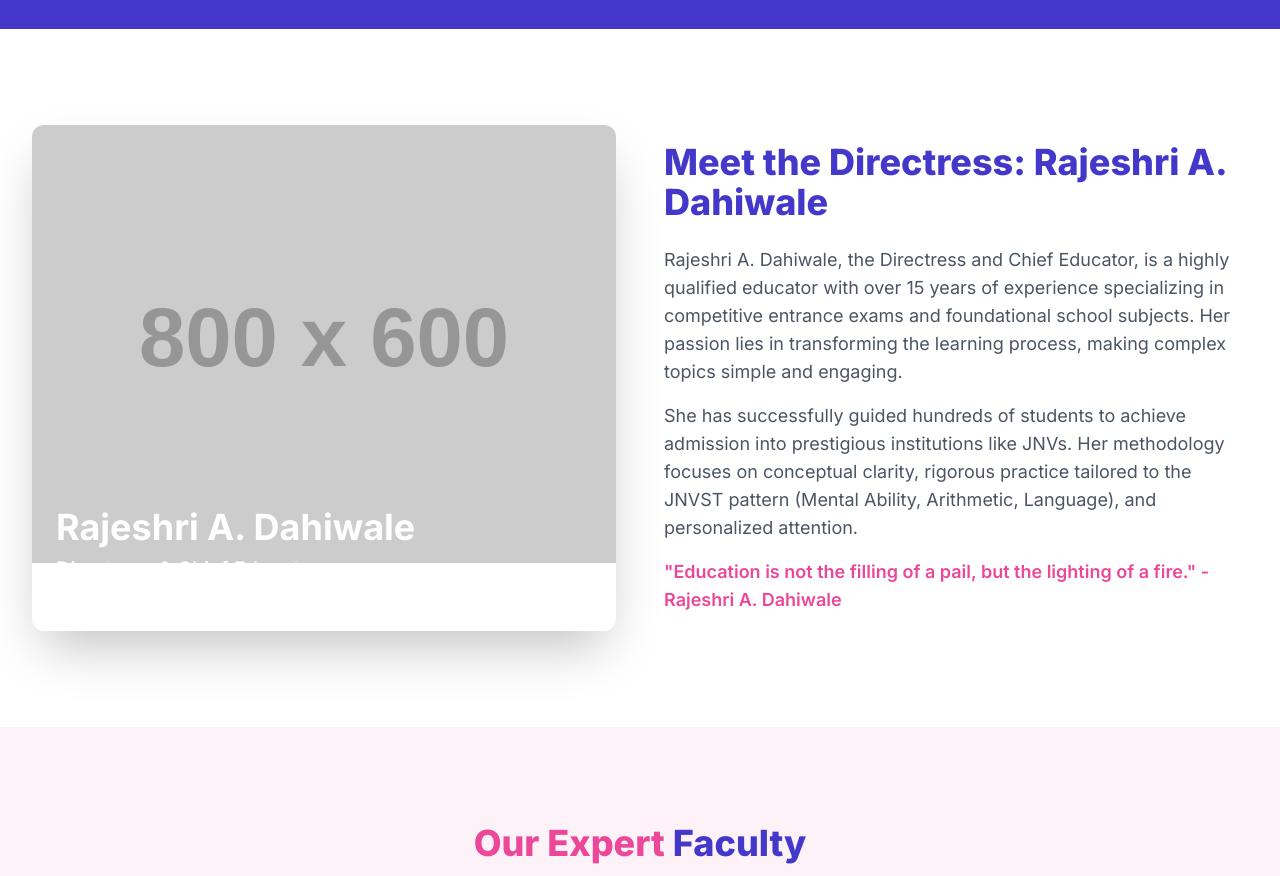
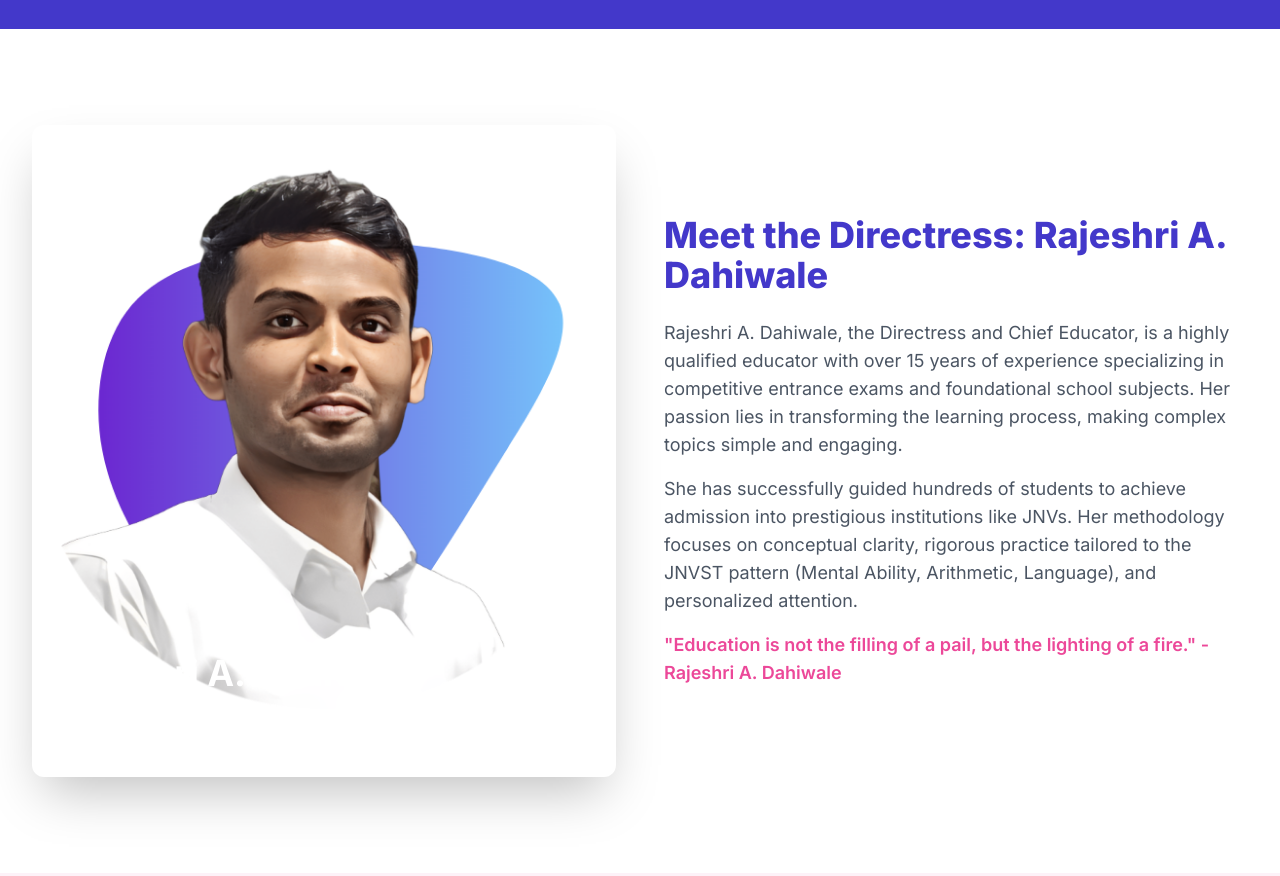
Before and after one commit to jitendrasatdeve/Dahiwale-Madam-Coaching-Classes, a plain HTML site: page index.html in a window 1280 px wide. Shown: the part 640-1516 px from the top of the page. Drawn offline with nearby package versions, Linux system fonts and the light colour scheme; placeholder pictures from the web are drawn by us.

Commit message:
Update index.html

```diff
--- a/index.html
+++ b/index.html
@@ -116,7 +116,7 @@
                 <!-- Directress Photo Placeholder (Updated to use a high-quality placeholder URL) -->
                 <div class="w-full h-auto rounded-xl shadow-2xl overflow-hidden">
                     <img
-                        src="https://placehold.co/800x600/4338CA/FFFFFF?text=Rajeshri+A.+Dahiwale"
+                        src="profile-pic.png"
                         alt="Rajeshri A. Dahiwale - Directress"
                         class="w-full h-full object-cover aspect-4/3"
                     />
```
